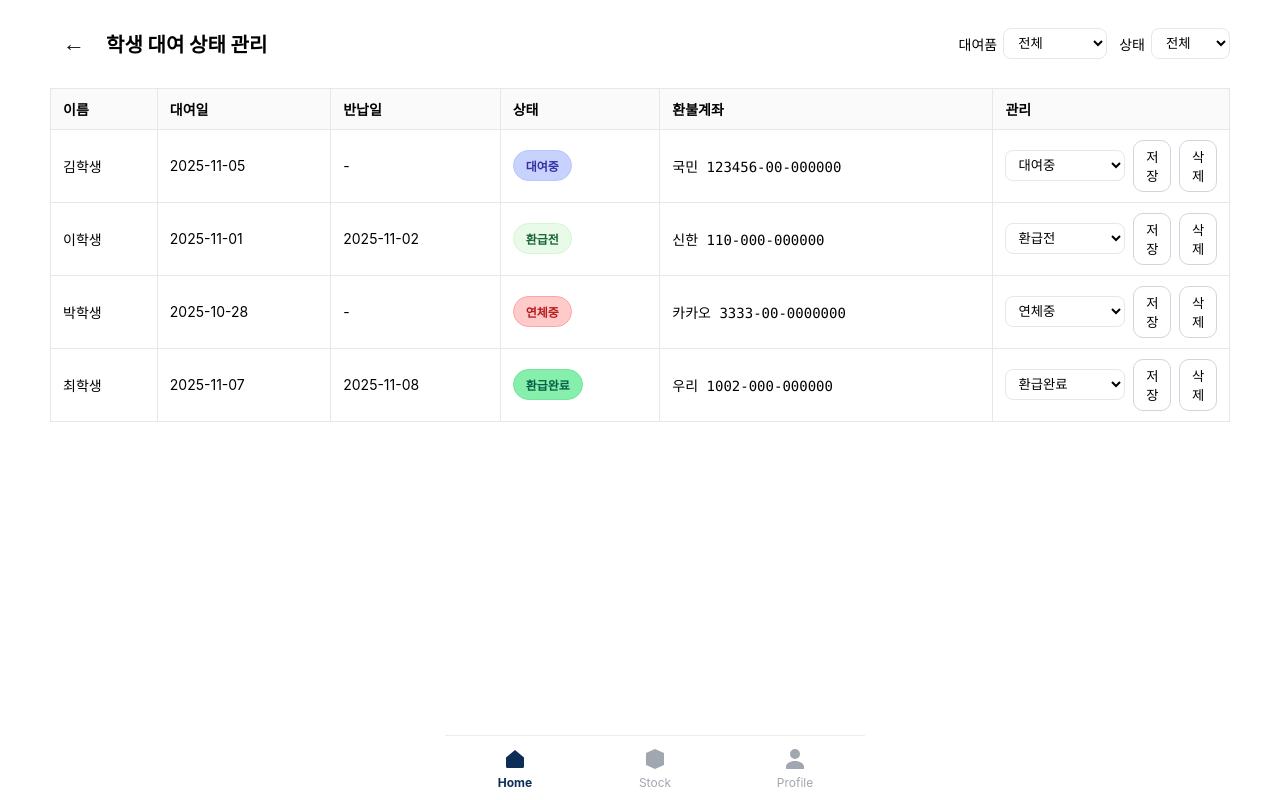
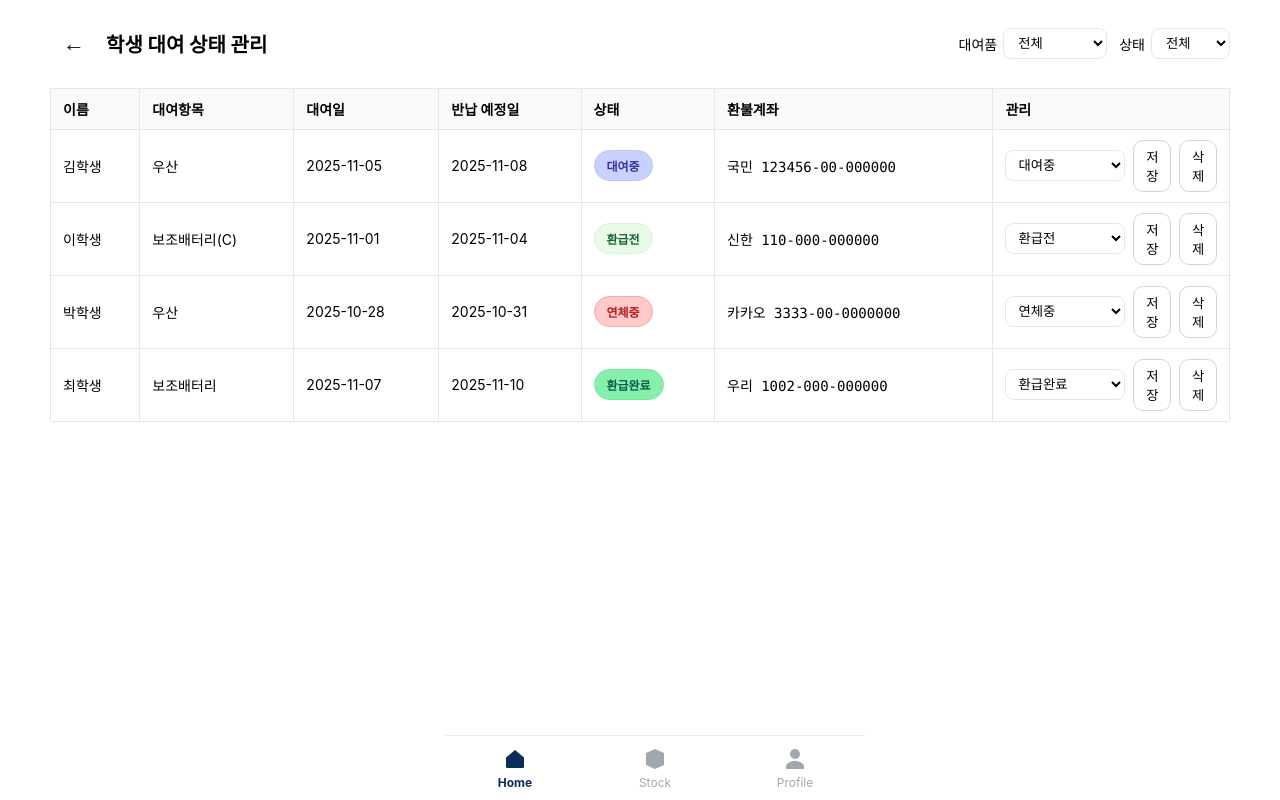
Before and after one commit to Soombrella/frontend2, a React (Create React App) app: page /admin in a window 1280 px wide. Built offline with nearby package versions, Linux system fonts and the light colour scheme; sample sign-in values are in the browser's storage.

Commit message:
[MODIFY] 관리자 홈 대여 항목 추가

```diff
--- a/src/admin/Home.jsx
+++ b/src/admin/Home.jsx
@@ -28,7 +28,6 @@ const COARSE_STATUS_MAP = {
 /** 배지 색상 클래스 선택 */
 function badgeClassByStatus(status) {
   if (STATUS_GROUPS.BLUE.includes(status)) {
-
     if (status === "입금대기") return "pill pill-blue tone-1";
     if (status === "입금완료") return "pill pill-blue tone-2";
     return "pill pill-blue tone-3"; // 대여중
@@ -43,14 +42,36 @@ function badgeClassByStatus(status) {
   return "pill pill-red tone-3"; // 미반납
 }
 
+/** 반납 예정일 자동 계산: 대여일 + 3일 */
+function calcReturnDate(rentAt) {
+  if (!rentAt || rentAt === "-") return "-";
+
+  const d = new Date(rentAt);
+  d.setDate(d.getDate() + 3);
+
+  const yyyy = d.getFullYear();
+  const mm = String(d.getMonth() + 1).padStart(2, "0");
+  const dd = String(d.getDate()).padStart(2, "0");
+
+  return `${yyyy}-${mm}-${dd}`;
+}
+
+/** 대여항목 표시: 우산 / 보조배터리 / 보조배터리(C) */
+function renderItemLabel(row) {
+  if (row.itemType === "보조배터리") {
+    return row.withCable ? "보조배터리(C)" : "보조배터리";
+  }
+  return "우산";
+}
+
 /** 데모용 더미 데이터 */
 const SEED = [
   {
     id: 1,
     name: "김학생",
     rentAt: "2025-11-05",
-    returnAt: "-",
     itemType: "우산",
+    withCable: false,
     status: "대여중",
     refundAccount: "국민 123456-00-000000",
     overdueDays: 0,
@@ -59,8 +80,8 @@ const SEED = [
     id: 2,
     name: "이학생",
     rentAt: "2025-11-01",
-    returnAt: "2025-11-02",
     itemType: "보조배터리",
+    withCable: true, // 케이블 같이
     status: "환급전",
     refundAccount: "신한 110-000-000000",
     overdueDays: 0,
@@ -69,8 +90,8 @@ const SEED = [
     id: 3,
     name: "박학생",
     rentAt: "2025-10-28",
-    returnAt: "-",
     itemType: "우산",
+    withCable: false,
     status: "연체중",
     refundAccount: "카카오 3333-00-0000000",
     overdueDays: 4,
@@ -79,15 +100,15 @@ const SEED = [
     id: 4,
     name: "최학생",
     rentAt: "2025-11-07",
-    returnAt: "2025-11-08",
     itemType: "보조배터리",
+    withCable: false, // 케이블 X
     status: "환급완료",
     refundAccount: "우리 1002-000-000000",
     overdueDays: 0,
   },
 ];
 
-/** 행별 상태 변경을 위한 셀렉트에 쓸 옵션 */
+/** 행별 상태 변경 옵션 */
 const STATUS_OPTIONS = [
   { label: "— 파랑(결제/대여) —", options: STATUS_GROUPS.BLUE },
   { label: "— 초록(환급) —", options: STATUS_GROUPS.GREEN },
@@ -95,11 +116,11 @@ const STATUS_OPTIONS = [
 ];
 
 export default function Home() {
-  const [itemFilter, setItemFilter] = useState("전체"); // 전체/우산/보조배터리
-  const [coarseStatus, setCoarseStatus] = useState("전체"); // 전체/대여중/반납/연체
+  const [itemFilter, setItemFilter] = useState("전체");
+  const [coarseStatus, setCoarseStatus] = useState("전체");
   const [rows, setRows] = useState(SEED);
 
-  /** 상단 필터 적용 */
+  /** 상단 필터 */
   const filtered = useMemo(() => {
     return rows.filter((r) => {
       const itemOk =
@@ -112,7 +133,7 @@ export default function Home() {
     });
   }, [rows, itemFilter, coarseStatus]);
 
-  /** 상태 변경 핸들러 */
+  /** 상태 변경 */
   const updateStatus = (id, nextStatus) => {
     setRows((prev) =>
       prev.map((r) =>
@@ -121,18 +142,21 @@ export default function Home() {
     );
   };
 
-    /** 행 삭제 핸들러 */
+  /** 삭제 기능 */
   const deleteRow = (id) => {
     const ok = window.confirm("해당 학생 기록을 삭제할까요?");
     if (!ok) return;
-
     setRows((prev) => prev.filter((r) => r.id !== id));
   };
 
   return (
     <div className="admin-home">
       <header className="admin-home__header">
-        <button className="back-btn" aria-label="뒤로가기" onClick={() => window.history.back()}>
+        <button
+          className="back-btn"
+          aria-label="뒤로가기"
+          onClick={() => window.history.back()}
+        >
           ←
         </button>
         <h1>학생 대여 상태 관리</h1>
@@ -170,40 +194,61 @@ export default function Home() {
           <thead>
             <tr>
               <th>이름</th>
+              <th>대여항목</th>
               <th>대여일</th>
-              <th>반납일</th>
+              <th>반납 예정일</th>
               <th>상태</th>
               <th>환불계좌</th>
               <th className="col-action">관리</th>
             </tr>
           </thead>
+
           <tbody>
             {filtered.map((r) => {
               const pillClass = badgeClassByStatus(r.status);
-              const showTooltip = r.status === "연체중" && r.overdueDays > 0;
+              const showTooltip =
+                r.status === "연체중" && r.overdueDays > 0;
+
               return (
                 <tr key={r.id}>
                   <td>{r.name}</td>
+
+                  {/* ⭐ 새 컬럼: 대여항목 */}
+                  <td>{renderItemLabel(r)}</td>
+
                   <td>{r.rentAt}</td>
-                  <td>{r.returnAt}</td>
+
+                  {/* ⭐ 자동 계산된 반납 예정일 */}
+                  <td>{calcReturnDate(r.rentAt)}</td>
+
                   <td>
                     <span
-                      className={`${pillClass} ${showTooltip ? "has-tooltip" : ""}`}
-                      data-tooltip={showTooltip ? `연체 ${r.overdueDays}일` : ""}
+                      className={`${pillClass} ${
+                        showTooltip ? "has-tooltip" : ""
+                      }`}
+                      data-tooltip={
+                        showTooltip ? `연체 ${r.overdueDays}일` : ""
+                      }
                     >
                       {r.status}
                     </span>
                   </td>
+
                   <td className="mono">{r.refundAccount}</td>
+
                   <td className="col-action">
-                    {/* 상태 변경 셀렉트 + 적용 버튼 */}
                     <div className="changer">
                       <select
                         defaultValue={r.status}
-                        onChange={(e) => updateStatus(r.id, e.target.value)}
+                        onChange={(e) =>
+                          updateStatus(r.id, e.target.value)
+                        }
                       >
                         {STATUS_OPTIONS.map((grp) => (
-                          <optgroup key={grp.label} label={grp.label}>
+                          <optgroup
+                            key={grp.label}
+                            label={grp.label}
+                          >
                             {grp.options.map((st) => (
                               <option key={st} value={st}>
                                 {st}
@@ -212,12 +257,18 @@ export default function Home() {
                           </optgroup>
                         ))}
                       </select>
+
                       <button
                         className="btn-outline"
-                        onClick={() => alert("상태가 저장되었습니다. (실서버 연동 필요)")}
+                        onClick={() =>
+                          alert(
+                            "상태가 저장되었습니다. (실서버 연동 필요)"
+                          )
+                        }
                       >
                         저장
                       </button>
+
                       <button
                         className="btn-outline"
                         onClick={() => deleteRow(r.id)}
@@ -232,7 +283,7 @@ export default function Home() {
 
             {filtered.length === 0 && (
               <tr>
-                <td colSpan={6} className="empty">
+                <td colSpan={7} className="empty">
                   표시할 데이터가 없습니다.
                 </td>
               </tr>
@@ -242,7 +293,6 @@ export default function Home() {
       </section>
 
       <AdminBottomTab />
-
     </div>
   );
 }
```
